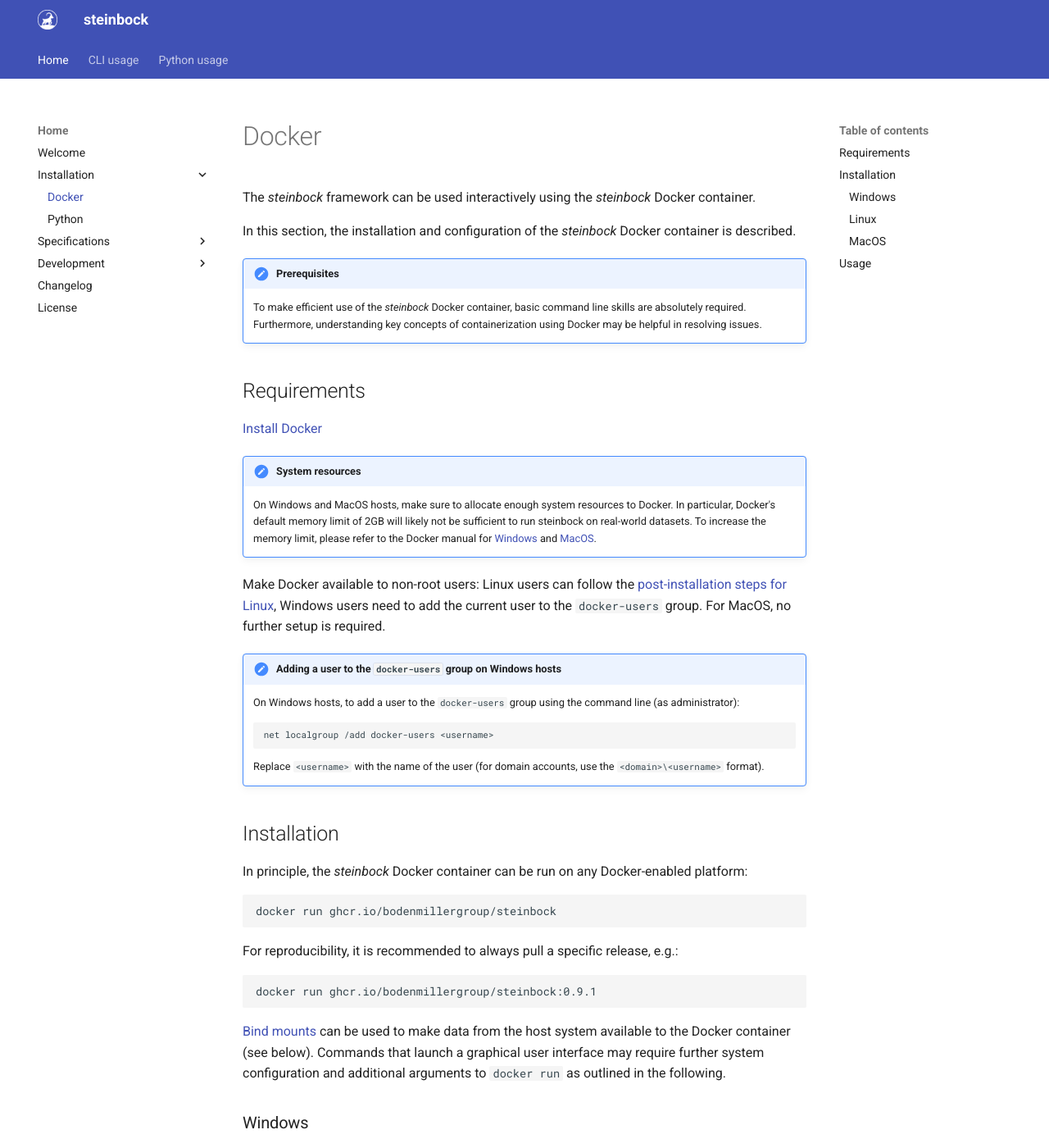
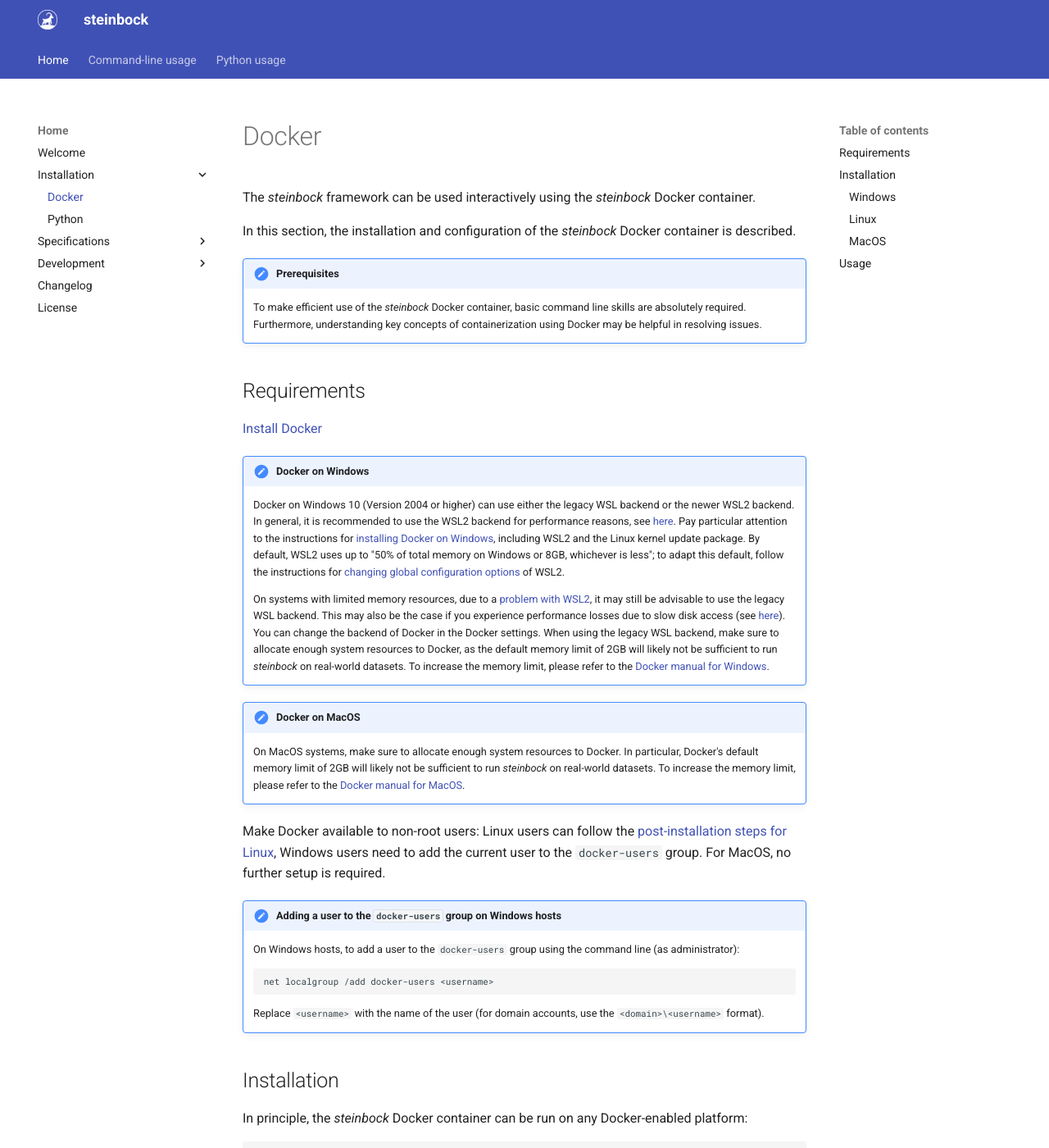
Before and after one commit to BodenmillerGroup/steinbock, an MkDocs documentation site: the page built from docs/install-docker.md, in a window 1280 px wide and 1400 px high. Shown: the whole window at 82% size. Built offline with MkDocs 1.6.1 and Material for MkDocs 9.7.7, drawn with Linux system fonts in a browser that asks for light colours; the version menu is left out.

Commit message:
Update Docker docs (closes #64)

```diff
--- a/docs/docker.md
+++ b/docs/install-docker.md
@@ -11,8 +11,13 @@
 
 [Install Docker](https://docs.docker.com/get-docker/)
 
-!!! note "System resources"
-    On Windows and MacOS hosts, make sure to allocate enough system resources to Docker. In particular, Docker's default memory limit of 2GB will likely not be sufficient to run steinbock on real-world datasets. To increase the memory limit, please refer to the Docker manual for [Windows](https://docs.docker.com/desktop/windows/) and [MacOS](https://docs.docker.com/desktop/mac/).
+!!! note "Docker on Windows"
+    Docker on Windows 10 (Version 2004 or higher) can use either the legacy WSL backend or the newer WSL2 backend. In general, it is recommended to use the WSL2 backend for performance reasons, see [here](https://docs.microsoft.com/en-us/windows/wsl/compare-versions). Pay particular attention to the instructions for [installing Docker on Windows](https://docs.docker.com/desktop/windows/install/), including WSL2 and the Linux kernel update package. By default, WSL2 uses up to "50% of total memory on Windows or 8GB, whichever is less"; to adapt this default, follow the instructions for [changing global configuration options](https://docs.microsoft.com/en-us/windows/wsl/wsl-config#global-configuration-options-with-wslconfig) of WSL2.
+
+    On systems with limited memory resources, due to a [problem with WSL2](https://github.com/microsoft/WSL/issues/4166), it may still be advisable to use the legacy WSL backend. This may also be the case if you experience performance losses due to slow disk access (see [here](https://docs.microsoft.com/en-us/windows/wsl/compare-versions)). You can change the backend of Docker in the Docker settings. When using the legacy WSL backend, make sure to allocate enough system resources to Docker, as the default memory limit of 2GB will likely not be sufficient to run *steinbock* on real-world datasets. To increase the memory limit, please refer to the [Docker manual for Windows](https://docs.docker.com/desktop/windows/#resources).
+
+!!! note "Docker on MacOS"
+    On MacOS systems, make sure to allocate enough system resources to Docker. In particular, Docker's default memory limit of 2GB will likely not be sufficient to run *steinbock* on real-world datasets. To increase the memory limit, please refer to the [Docker manual for MacOS](https://docs.docker.com/desktop/mac/#resources).
 
 Make Docker available to non-root users: Linux users can follow the [post-installation steps for Linux](https://docs.docker.com/engine/install/linux-postinstall/), Windows users need to add the current user to the `docker-users` group. For MacOS, no further setup is required.
 
--- a/mkdocs.yml
+++ b/mkdocs.yml
@@ -32,8 +32,8 @@
   - Home:
     - Welcome: index.md
     - Installation:
-      - docker.md
-      - python.md
+      - install-docker.md
+      - install-python.md
     - Specifications:
       - file-types.md
       - directories.md
@@ -43,7 +43,7 @@
       - contributing.md
     - changelog.md
     - license.md
-  - CLI usage:
+  - Command-line usage:
     - cli/intro.md
     - cli/preprocessing.md
     - cli/classification.md
```
Also changed, not shown: docs/cli/apps.md (+1 -1 lines), docs/cli/intro.md (+1 -1 lines), docs/install-python.md (renamed from docs/python.md).
